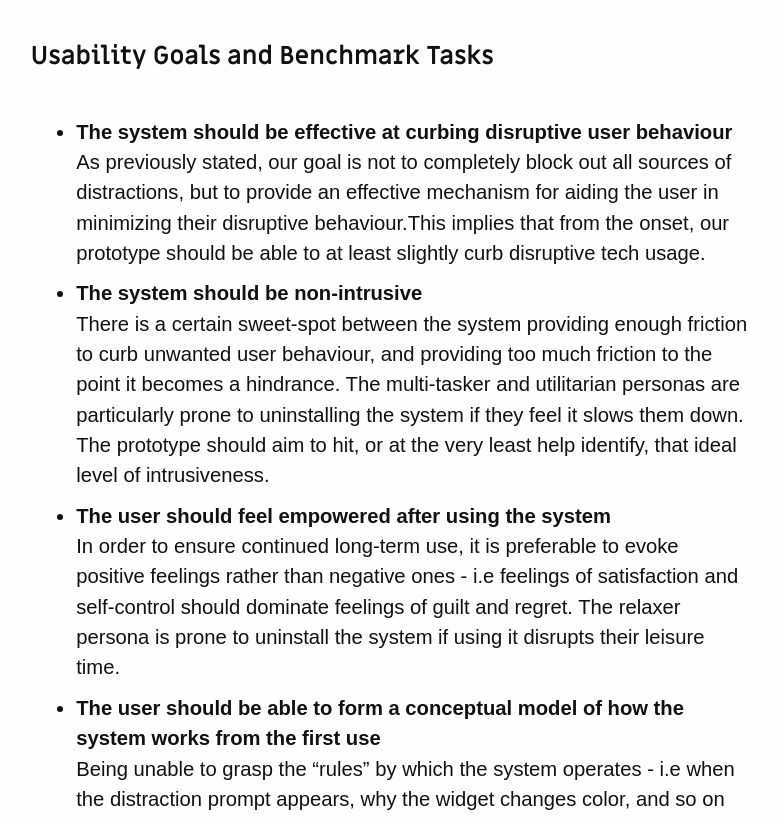
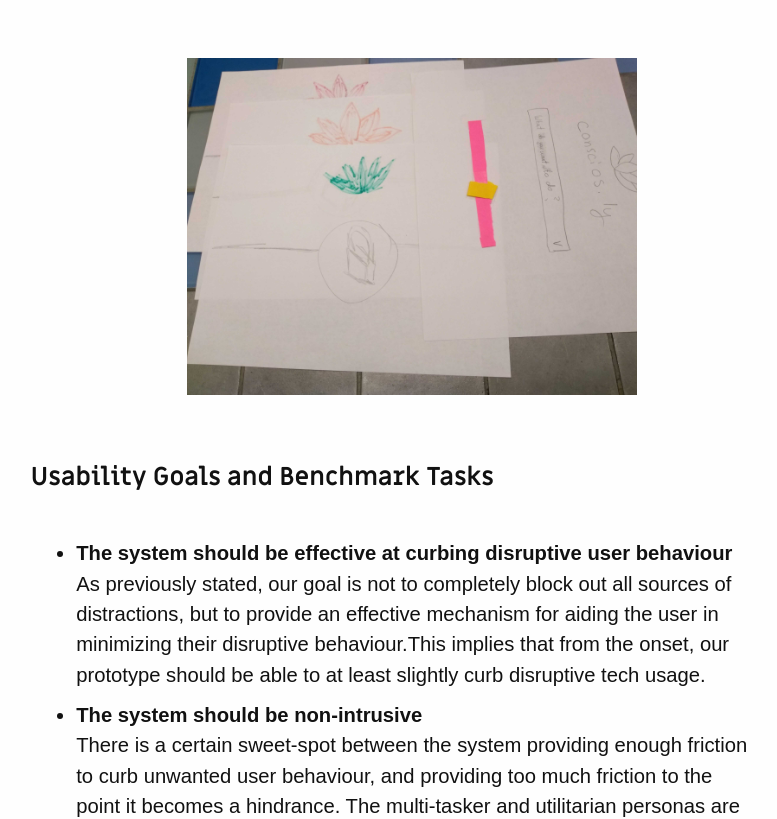
Before and after one commit to conscious-ly/notebook, a plain HTML site: page low-fidelity-prototype.html in a window 1280 px wide. Shown: the part 3077-3896 px from the top of the page, without its empty margins (402-1179 px from the left). Drawn offline with Linux system fonts and the light colour scheme; files whose address does not match are found by name.

Commit message:
added prototype-2 image

```diff
--- a/low-fidelity-prototype.html
+++ b/low-fidelity-prototype.html
@@ -271,6 +271,9 @@
       time-based colour as described in the prototype above. The user would have to click on a button to make the notification
       disappear; i.e. it cannot be ignored.
       </li>
+      <p align="center">
+        <img src="images/low-fidelity-prototype/prototype-2.jpg" width="450">
+      </p>
     </ol>
     <p></p>
 
```
Also changed, not shown: images/low-fidelity-prototype/prototype-2.jpg (added).
